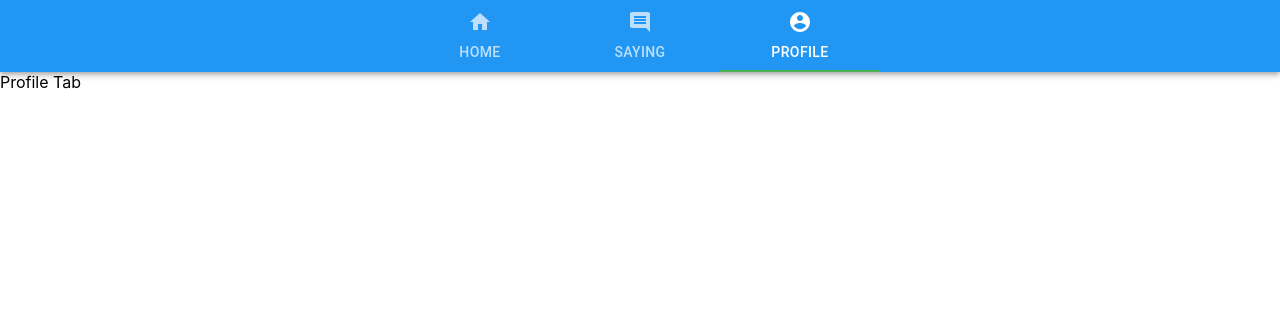
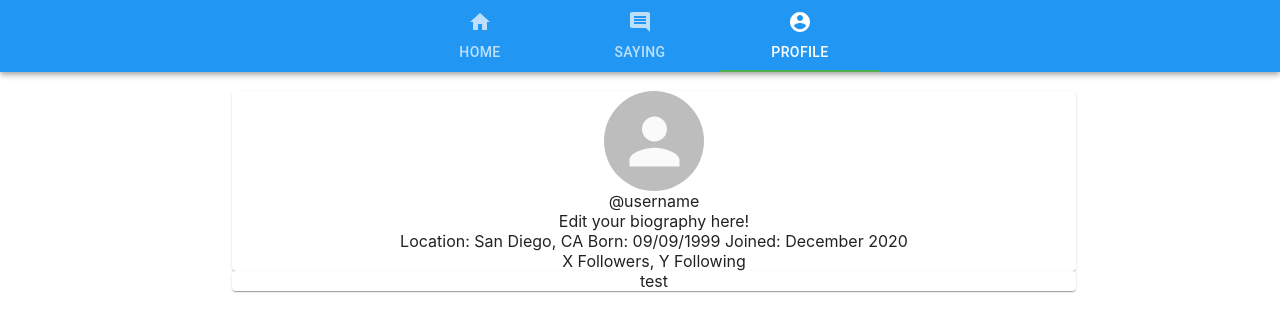
Before and after one commit to AKeyNo/hello-there-frontend, a React (Create React App) app: page /myprofile in a window 1280 px wide. Shown: the top 332 px of the page. Built offline with nearby package versions, Linux system fonts and the light colour scheme.

Commit message:
barebones myprofile

```diff
--- a/src/App.js
+++ b/src/App.js
@@ -8,6 +8,7 @@ import { Home } from "./features/home/Home";
 import { Sayings } from "./features/sayings/SayingsList";
 import { SignInPage } from "./features/login/SignInPage";
 import { SignUpPage } from "./features/login/SignUpPage";
+import { MyProfile } from "./features/users/MyProfile";
 
 function App() {
   const routes = ["/", "/sayings", "/myprofile"];
@@ -55,11 +56,7 @@ function App() {
         <Switch>
           <Route exact path="/" component={Home} />
           <Route exact path="/sayings" component={Sayings} />
-          <Route
-            exact
-            path="/myprofile"
-            render={() => <React.Fragment>Profile Tab</React.Fragment>}
-          />
+          <Route exact path="/myprofile" component={MyProfile} />
           <Route exact path="/login" component={SignInPage} />
           <Route exact path="/signup" component={SignUpPage} />
           <Redirect to="/" />
--- /dev/null
+++ b/src/features/users/MyProfile.js
@@ -0,0 +1,67 @@
+import React, { useEffect, useState } from "react";
+import { Avatar, Grid, makeStyles, Paper } from "@material-ui/core";
+
+const useStyles = makeStyles((theme) => ({
+  root: {
+    "& > *": {
+      flexGrow: 1,
+      margin: 10,
+      padding: 5,
+    },
+  },
+  standardPaper: {
+    textAlign: "center",
+  },
+  img: {
+    margin: "auto",
+    display: "block",
+    maxWidth: "100%",
+    maxHeight: "100%",
+  },
+  avatar: {
+    width: '100px',
+    height: '100px',
+  }
+}));
+
+export const MyProfile = () => {
+  const classes = useStyles();
+  const [user, setUser] = useState(null);
+
+  // when the page loads, grab the user's information
+  useEffect(() => {
+    const loggedUserJSON = window.localStorage.getItem("loggedSayingUser");
+    console.log(loggedUserJSON);
+    if (loggedUserJSON) {
+      setUser(JSON.parse(loggedUserJSON));
+    }
+  }, []);
+
+  // grab the user's information
+  useEffect(() => {
+    const loggedUserJSON = window.localStorage.getItem("loggedSayingUser");
+    console.log(loggedUserJSON);
+    if (loggedUserJSON) {
+      setUser(JSON.parse(loggedUserJSON));
+    }
+  }, []);
+
+  return (
+    <div className={classes.root}>
+      <Grid container spacing={1}>
+        <Grid item xs={false} sm={2} />
+        <Grid item xs={12} sm={8} align="center">
+          <Paper>
+            <Avatar alt="A" className={classes.avatar}></Avatar>
+            <div>@username</div>
+            <div>Edit your biography here!</div>
+            <div>Location: San Diego, CA Born: 09/09/1999 Joined: December 2020</div>
+            <div>X Followers, Y Following</div>
+          </Paper>
+          <Paper>test</Paper>
+        </Grid>
+        <Grid item xs={false} sm={2} />
+      </Grid>
+    </div>
+  );
+};
```
